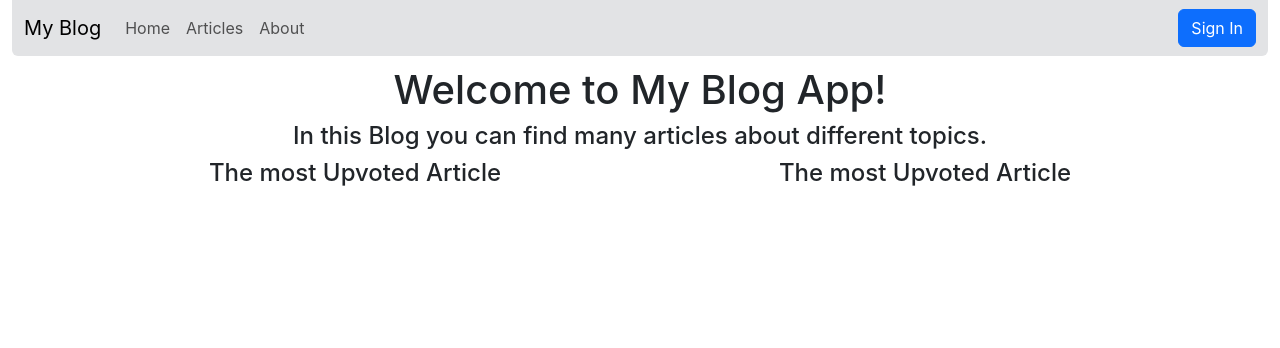
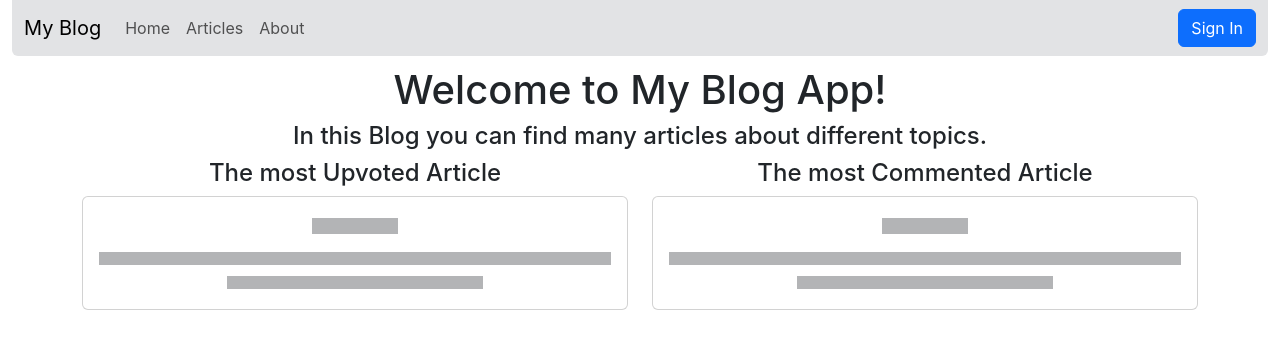
Before and after one commit to CapSlep/my-blog-app, a React (Create React App) app: page / in a window 1280 px wide. Shown: the top 348 px of the page. Built offline with nearby package versions, Linux system fonts and the light colour scheme; no server answers.

Commit message:
Made common hook for queries, added articleCard to make cards easier, populated home page a little

```diff
--- /dev/null
+++ b/src/components/ArticleCard/ArticleCard.tsx
@@ -0,0 +1,47 @@
+import React from "react";
+import { Card, Placeholder } from "react-bootstrap";
+import { Link } from "react-router-dom";
+
+interface PropType {
+  cardData?: any | null;
+  isLoading?: boolean;
+}
+
+function ArticleCard({ cardData = null, isLoading = true }: PropType) {
+  return (
+    <Card
+      className="w-100"
+      key={cardData?.name}
+      as={Link}
+      to={"/articles/" + cardData?.name}
+    >
+      <Card.Body>
+        {isLoading ? (
+          <>
+            <Placeholder as={Card.Title} animation="glow">
+              <Placeholder xs={2} size="sm" />
+            </Placeholder>
+            <Placeholder as={Card.Text} animation="glow">
+              <Placeholder xs={12} size="sm" />
+              <Placeholder xs={6} size="sm" />
+            </Placeholder>
+          </>
+        ) : (
+          <>
+            <Card.Title>{cardData?.title}</Card.Title>
+            <Card.Text className="mb-2">
+              {cardData?.content[0].substring(0, 180).trimEnd()}
+              ...
+            </Card.Text>
+            <Card.Body className="d-flex justify-content-between align-items-center p-0">
+              <Card.Text>Upvotes: {cardData?.upvotes}</Card.Text>
+              <Card.Text>Comments: {cardData?.comments.length}</Card.Text>
+            </Card.Body>
+          </>
+        )}
+      </Card.Body>
+    </Card>
+  );
+}
+
+export default ArticleCard;
--- a/src/components/ArticleList/ArticlesList.tsx
+++ b/src/components/ArticleList/ArticlesList.tsx
@@ -1,7 +1,6 @@
-import { Container, Placeholder } from "react-bootstrap";
-import Card from "react-bootstrap/Card";
-import { Link } from "react-router-dom";
+import { Container } from "react-bootstrap";
 import "./ArticlesList.scss";
+import { ArticleCard } from "../../components";
 
 interface article {
   name: string;
@@ -20,36 +19,18 @@ function ArticlesList({ articles, isLoading }: articleListProps) {
       {isLoading ? (
         <>
           {[...Array(3)].map((_, index) => (
-            <Card className="article__card w-100" key={index}>
-              <Card.Body>
-                <Placeholder as={Card.Title} animation="glow">
-                  <Placeholder xs={2} size="sm" />
-                </Placeholder>
-                <Placeholder as={Card.Text} animation="glow">
-                  <Placeholder xs={12} size="sm" />
-                  <Placeholder xs={6} size="sm" />
-                </Placeholder>
-              </Card.Body>
-            </Card>
+            <ArticleCard key={index}></ArticleCard>
           ))}
         </>
       ) : (
         <>
           {articles?.map((a: article) => {
             return (
-              <Card
-                className="w-100"
+              <ArticleCard
                 key={a.name}
-                as={Link}
-                to={"/articles/" + a.name}
-              >
-                <Card.Body>
-                  <Card.Title>{a.title}</Card.Title>
-                  <Card.Text>
-                    {a.content[0].substring(0, 150).trimEnd()}...
-                  </Card.Text>
-                </Card.Body>
-              </Card>
+                cardData={a}
+                isLoading={isLoading}
+              ></ArticleCard>
             );
           })}
         </>
--- a/src/components/index.ts
+++ b/src/components/index.ts
@@ -2,5 +2,6 @@ import ArticlesList from "./ArticleList/ArticlesList";
 import NavBar from "./NavBar/NavBar";
 import CommentsList from "./CommentsList/CommentsList";
 import AddCommentForm from "./AddCommentForm/AddCommentForm";
+import ArticleCard from "./ArticleCard/ArticleCard";
 
-export { ArticlesList, NavBar, CommentsList, AddCommentForm };
+export { ArticlesList, NavBar, CommentsList, AddCommentForm, ArticleCard };
--- a/src/hooks/index.ts
+++ b/src/hooks/index.ts
@@ -1,7 +1,4 @@
 import useUser from "./useUser";
-// import useFetch from "./useFetch";
+import useFetch from "./useFetch";
 
-export {
-  useUser,
-  // , useFetch
-};
+export { useUser, useFetch };
--- a/src/hooks/useFetch.ts
+++ b/src/hooks/useFetch.ts
@@ -1,31 +1,21 @@
-import { useState, useEffect } from "react";
+import { useQuery } from "@tanstack/react-query";
 import axios from "axios";
 
 /**
  * custom hook to fetch data from endpoint and cache it in local storage
- * @param key - key to store data in local storage
+ * @param key - key to store data in query storage
  * @param endpoint - endpoint to fetch data from
  * @returns isLoading - boolean to check if data is loading, data - fetched data from server or from cache
  */
-const useFetch = (endpoint: string) => {
-  const [data, setData] = useState<any | null>(null);
-  const [isLoading, setIsLoading] = useState<boolean>(true); //state to check if data is loaded
+const useFetch = (key: string, endpoint: string) => {
+  const { data: response, isLoading } = useQuery({
+    queryKey: [key],
+    queryFn: async () => {
+      return await axios.get(endpoint);
+    },
+  });
 
-  useEffect(() => {
-    async function fetchData() {
-      try {
-        const response = await axios.get(endpoint);
-        setData(response.data);
-        setIsLoading(false);
-      } catch (error) {
-        console.error("Error fetching data:", error);
-      }
-    }
-
-    fetchData();
-  }, [endpoint]);
-
-  return { isLoading, data }; //returning properties of useUser hook to use elsewhere
+  return { isLoading, response }; //returning properties of useUser hook to use elsewhere
 };
 
-// export default useFetch;
+export default useFetch;
--- a/src/index.scss
+++ b/src/index.scss
@@ -13,3 +13,7 @@ code {
   font-family: source-code-pro, Menlo, Monaco, Consolas, "Courier New",
     monospace;
 }
+
+p {
+  margin: unset;
+}
--- a/src/pages/ArticlePage/ArticlePage.tsx
+++ b/src/pages/ArticlePage/ArticlePage.tsx
@@ -68,7 +68,9 @@ function ArticlePage() {
         </p>
       </div>
       {content.map((c: string) => (
-        <p key={c}>{c}</p>
+        <p key={c} className="mb-4">
+          {c}
+        </p>
       ))}
       {user ? (
         <AddCommentForm onAddComment={addComment}></AddCommentForm>
--- a/src/pages/ArticlesPage/ArticlesPage.tsx
+++ b/src/pages/ArticlesPage/ArticlesPage.tsx
@@ -1,21 +1,17 @@
 import React from "react";
-import ArticlesList from "../../components/ArticleList/ArticlesList";
-import { useQuery } from "@tanstack/react-query";
-import axios from "axios";
+import { ArticlesList } from "../../components";
+import { useFetch } from "../../hooks";
 
 function ArticlesPage() {
-  // const { isLoading, data: articles } = useFetch("/api/articles");
-  const { data, isLoading } = useQuery({
-    queryKey: ["articles"],
-    queryFn: async () => {
-      return await axios.get("/api/articles");
-    },
-  });
+  const { response, isLoading } = useFetch("articles", "/api/articles");
 
   return (
     <>
       <h1>Articles</h1>
-      <ArticlesList articles={data?.data} isLoading={isLoading}></ArticlesList>
+      <ArticlesList
+        articles={response?.data}
+        isLoading={isLoading}
+      ></ArticlesList>
     </>
   );
 }
--- a/src/pages/HomePage/HomePage.tsx
+++ b/src/pages/HomePage/HomePage.tsx
@@ -1,8 +1,21 @@
 import React from "react";
 import { Container, Row, Col } from "react-bootstrap";
 import "./HomePage.scss";
+import { useFetch } from "../../hooks";
+import { ArticleCard } from "../../components";
 
 function HomePage() {
+  const { response, isLoading } = useFetch("articles", "/api/articles");
+
+  const mostUpvotedArticle = response?.data.reduce((prev: any, current: any) =>
+    prev.upvotes > current.upvotes ? prev : current
+  );
+
+  const mostCommentedArticle = response?.data.reduce(
+    (prev: any, current: any) =>
+      prev.comments.lenght > current.comments.lenght ? prev : current
+  );
+
   return (
     <div className="home__container">
       <h1 className="home__header">Welcome to My Blog App!</h1>
@@ -13,9 +26,17 @@ function HomePage() {
         <Row>
           <Col>
             <h4>The most Upvoted Article</h4>
+            <ArticleCard
+              cardData={mostUpvotedArticle}
+              isLoading={isLoading}
+            ></ArticleCard>
           </Col>
           <Col>
-            <h4>The most Upvoted Article</h4>
+            <h4>The most Commented Article</h4>
+            <ArticleCard
+              cardData={mostCommentedArticle}
+              isLoading={isLoading}
+            ></ArticleCard>
           </Col>
         </Row>
       </Container>
```
Also changed, not shown: 2 other files (tests, documents, lock files or other folders).
